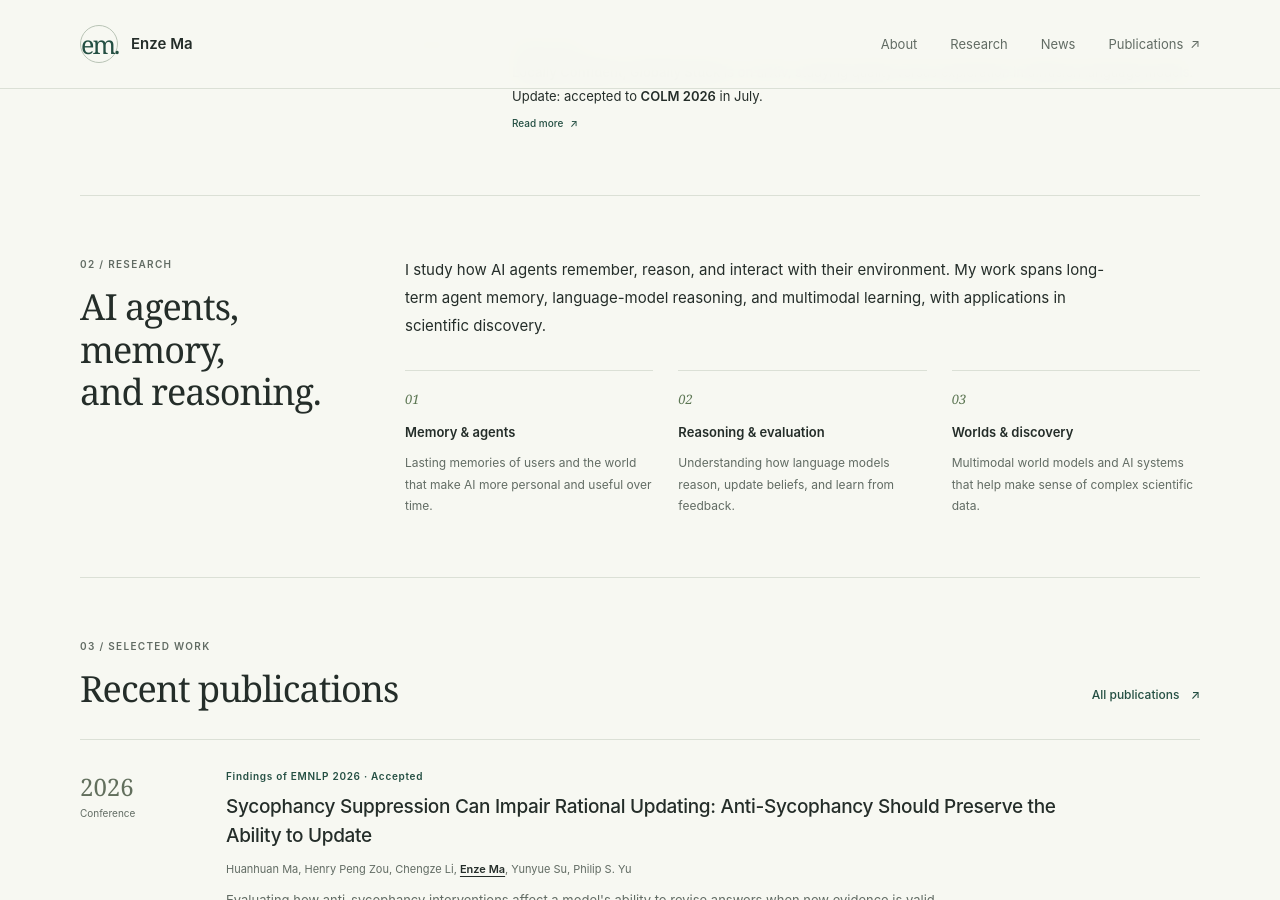
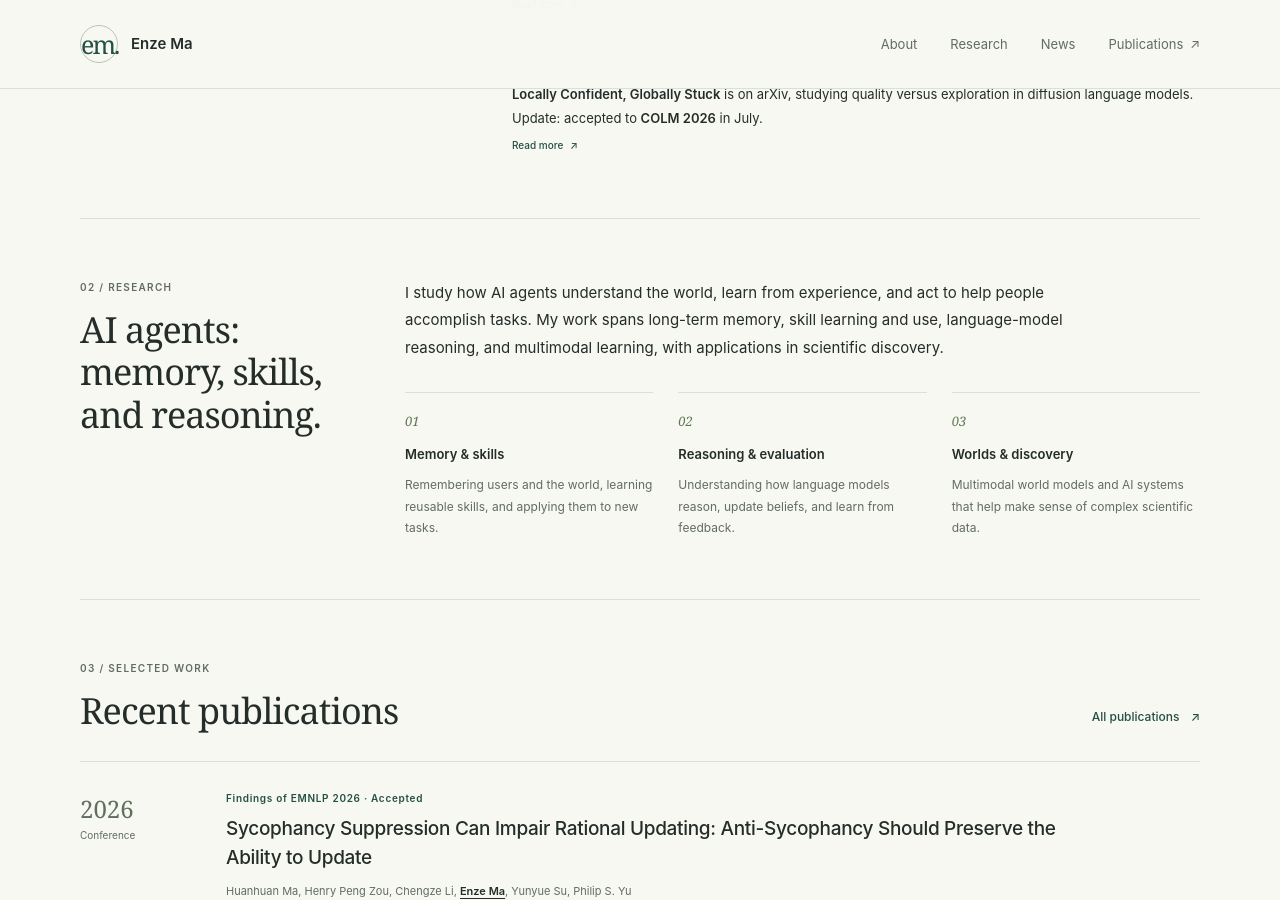
Before and after one commit to sora1998/sora1998.github.io, a Jekyll site: the page built from _pages/about.md, in a window 1280 px wide and 900 px high, scrolled down 1284 px. Built offline with Jekyll 4.4.1, drawn with Linux system fonts in a browser that asks for light colours; some of the changed text lies outside the part shown.

Commit message:
Broaden research focus to agent skills and interaction

```diff
--- a/_pages/about.md
+++ b/_pages/about.md
@@ -1,7 +1,7 @@
 ---
 layout: academic
 title: "AI, Memory & Reasoning"
-description: "Enze Ma is a Computer Science Ph.D. student at UIC researching long-term memory for AI agents, trustworthy reasoning, and multimodal intelligence."
+description: "Enze Ma is a Computer Science Ph.D. student at UIC researching AI agents, memory, skills, reasoning, and multimodal intelligence."
 permalink: /
 ---
 <section class="hero" id="about" aria-labelledby="intro-title">
@@ -13,7 +13,7 @@ permalink: /
       <p>I'm a Ph.D. student at <a href="https://cs.uic.edu/">UIC</a>, advised by <a href="https://cs.uic.edu/profiles/philip-yu/">Prof. Philip S. Yu</a> in the <a href="https://bdsc-uic.github.io/people.html">Big Data and Social Computing Lab</a>.</p>
       <p>Previously, I earned my B.S. and M.S. in Computer Science at <strong>UC San Diego</strong>, where I worked with <a href="https://zhiting.ucsd.edu/">Prof. Zhiting Hu</a>.</p>
     </div>
-    <p class="current-focus"><span aria-hidden="true">↳</span> Currently exploring how AI remembers its users and the world.</p>
+    <p class="current-focus"><span aria-hidden="true">↳</span> Exploring how AI agents use memory and skills to understand and interact with the world, and help people accomplish tasks.</p>
     <div class="social-links" aria-label="Contact and academic profiles">
       <a class="button button-primary" href="mailto:{{ site.author.email }}">Say hello <span aria-hidden="true">↗</span></a>
       <a href="{{ site.author.googlescholar }}">Scholar <span aria-hidden="true">↗</span></a>
@@ -33,11 +33,11 @@ permalink: /
 </section>
 
 <section class="section research-section" id="research" aria-labelledby="research-title">
-  <div class="section-heading"><p class="eyebrow">02 / Research</p><h2 id="research-title">AI agents, memory, <br>and reasoning.</h2></div>
+  <div class="section-heading"><p class="eyebrow">02 / Research</p><h2 id="research-title">AI agents: <br>memory, skills, and reasoning.</h2></div>
   <div class="research-content">
-    <p class="section-intro">I study how AI agents remember, reason, and interact with their environment. My work spans long-term agent memory, language-model reasoning, and multimodal learning, with applications in scientific discovery.</p>
+    <p class="section-intro">I study how AI agents understand the world, learn from experience, and act to help people accomplish tasks. My work spans long-term memory, skill learning and use, language-model reasoning, and multimodal learning, with applications in scientific discovery.</p>
     <div class="research-grid">
-      <div class="research-topic"><span class="topic-number">01</span><h3>Memory & agents</h3><p>Lasting memories of users and the world that make AI more personal and useful over time.</p></div>
+      <div class="research-topic"><span class="topic-number">01</span><h3>Memory & skills</h3><p>Remembering users and the world, learning reusable skills, and applying them to new tasks.</p></div>
       <div class="research-topic"><span class="topic-number">02</span><h3>Reasoning & evaluation</h3><p>Understanding how language models reason, update beliefs, and learn from feedback.</p></div>
       <div class="research-topic"><span class="topic-number">03</span><h3>Worlds & discovery</h3><p>Multimodal world models and AI systems that help make sense of complex scientific data.</p></div>
     </div>
```
